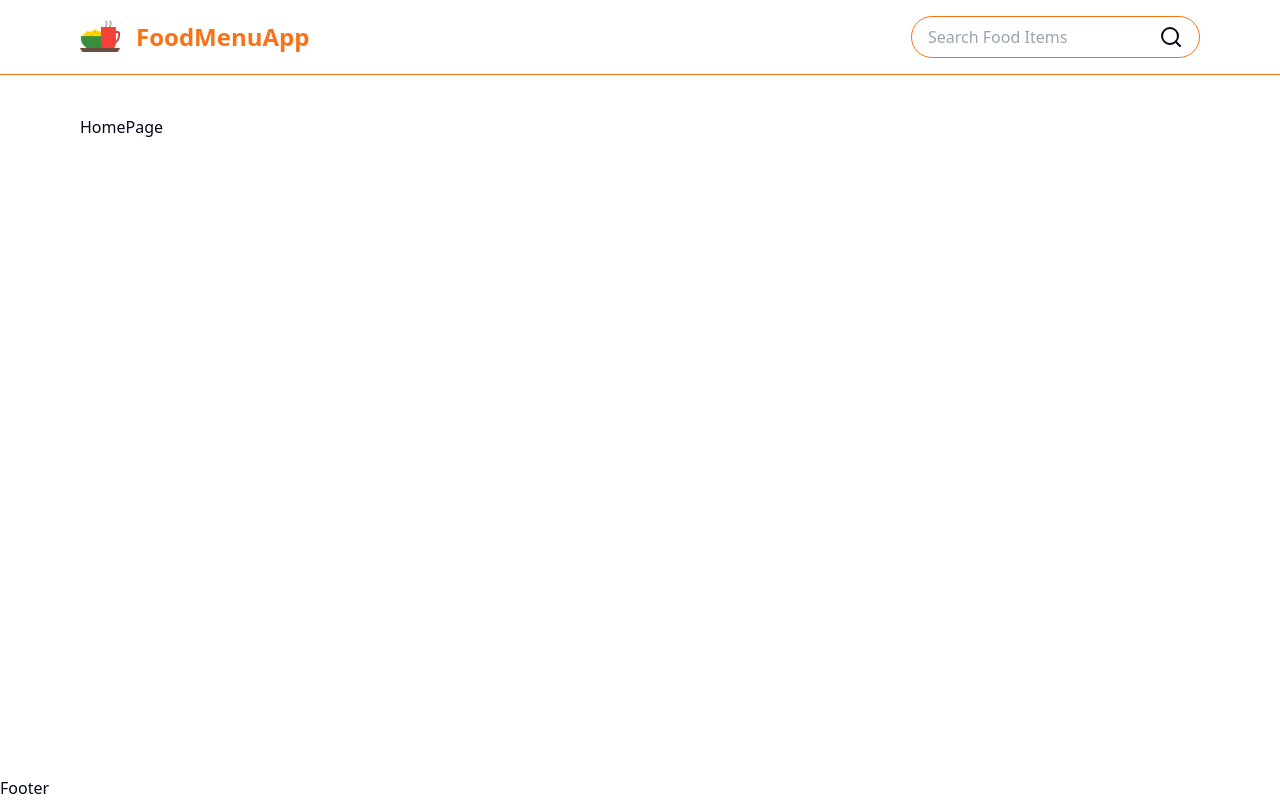
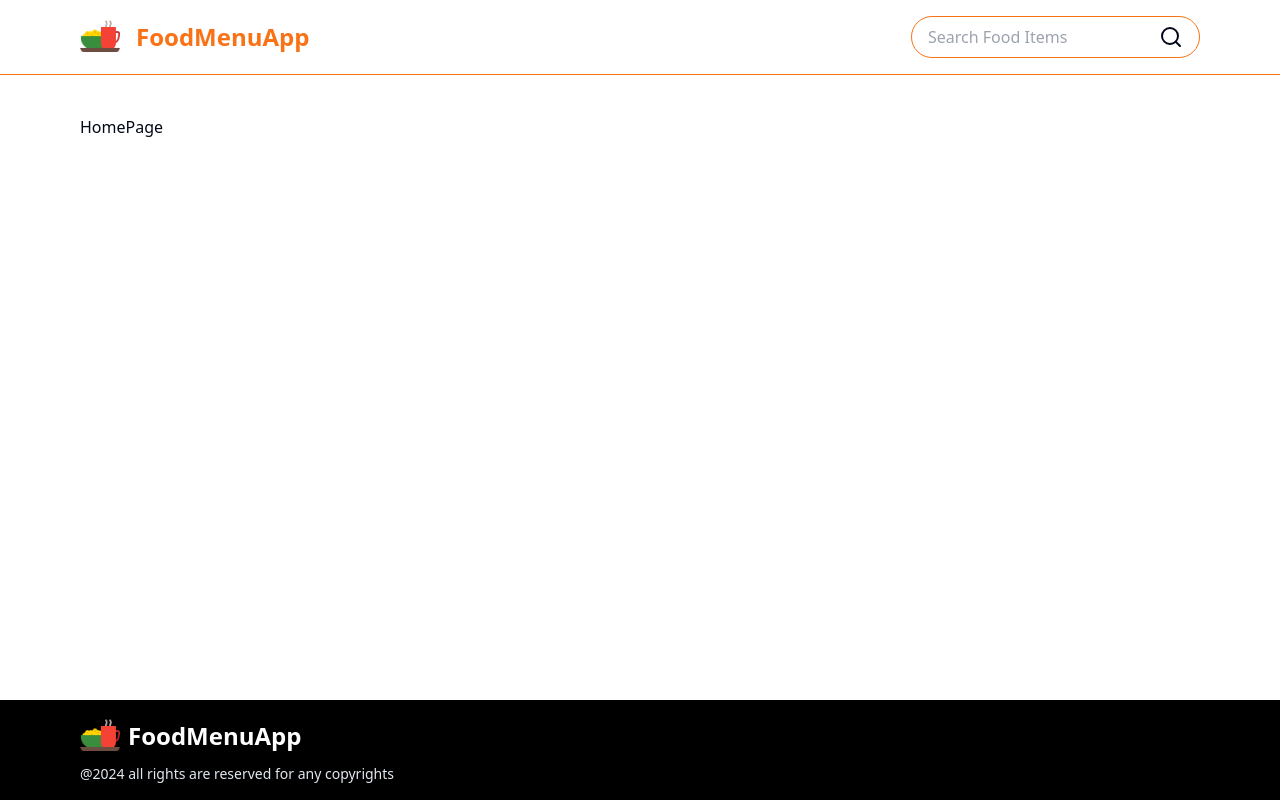
Before and after one commit to naren4488/NarendraKajla-FrontendDeveloper, a React (Vite) app: page / in a window 1280 px wide. Built offline with nearby package versions, Linux system fonts and the light colour scheme.

Commit message:
Implemented Footer

```diff
--- a/src/components/Footer.tsx
+++ b/src/components/Footer.tsx
@@ -1,5 +1,17 @@
+import logoIcon from "@/assets/food-logo-colored.png";
+
 const Footer = () => {
-  return <div>Footer</div>;
+  return (
+    <div className=" bg-black px-6  py-4 text-white sm:px-20">
+      <div className="flex  items-center gap-2">
+        <img src={logoIcon} alt="Logo" className="size-10 " />
+        <h2 className="text-2xl font-bold">FoodMenuApp</h2>
+      </div>
+      <p className=" mt-2 text-sm text-slate-200">
+        @2024 all rights are reserved for any copyrights
+      </p>
+    </div>
+  );
 };
 
 export default Footer;
--- a/src/components/Logo.tsx
+++ b/src/components/Logo.tsx
@@ -4,9 +4,9 @@ const Logo = ({ imgURL }: { imgURL: string }) => {
   return (
     <Link to={"#"} className="flex cursor-pointer items-center gap-4">
       <img src={imgURL} alt="Logo" className="size-10 " />
-      <h1 className="text-2xl font-bold text-orange-500 max-sm:hidden">
+      <h2 className="text-2xl font-bold text-orange-500 max-sm:hidden">
         FoodMenuApp
-      </h1>
+      </h2>
     </Link>
   );
 };
```
